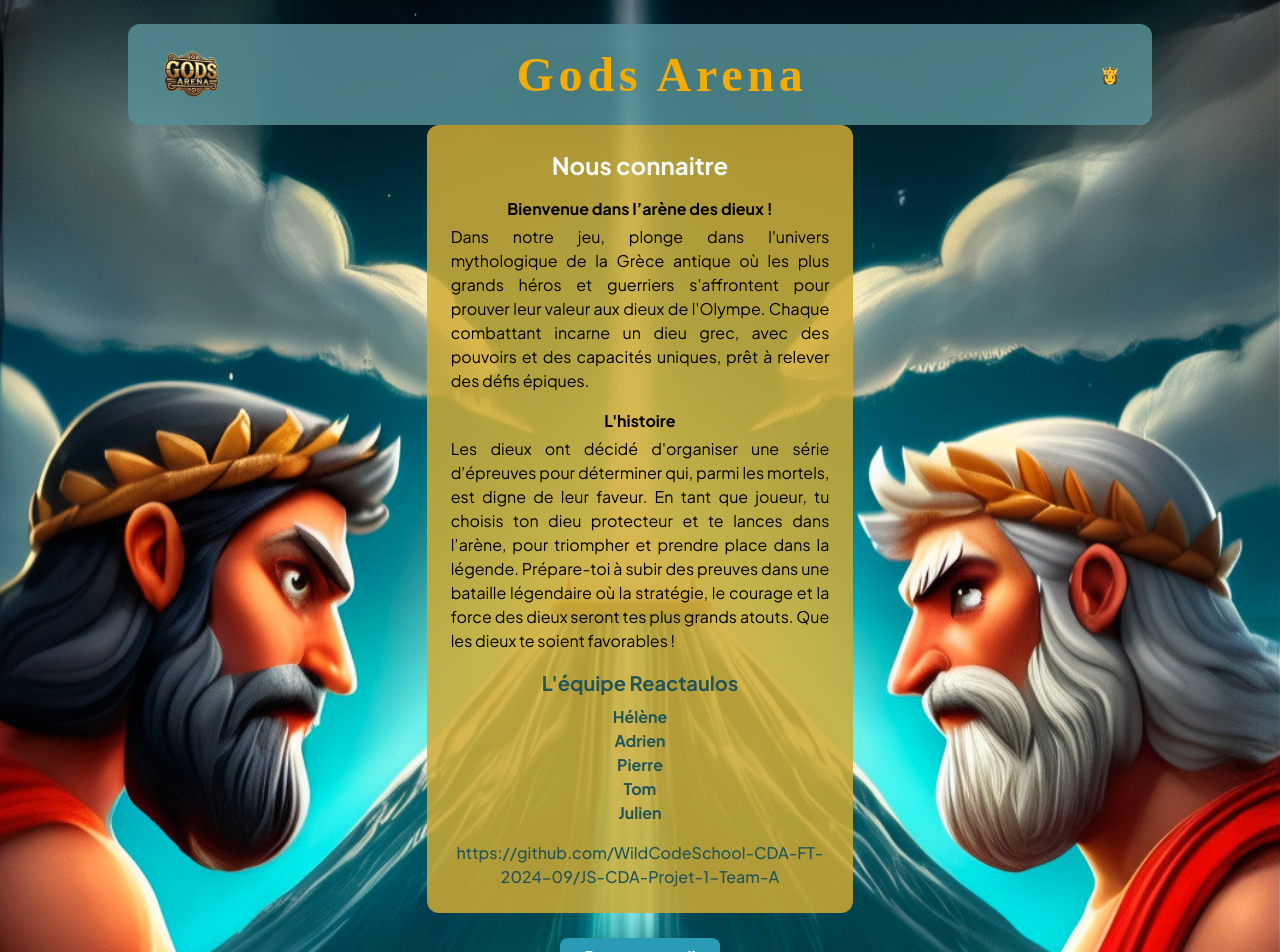
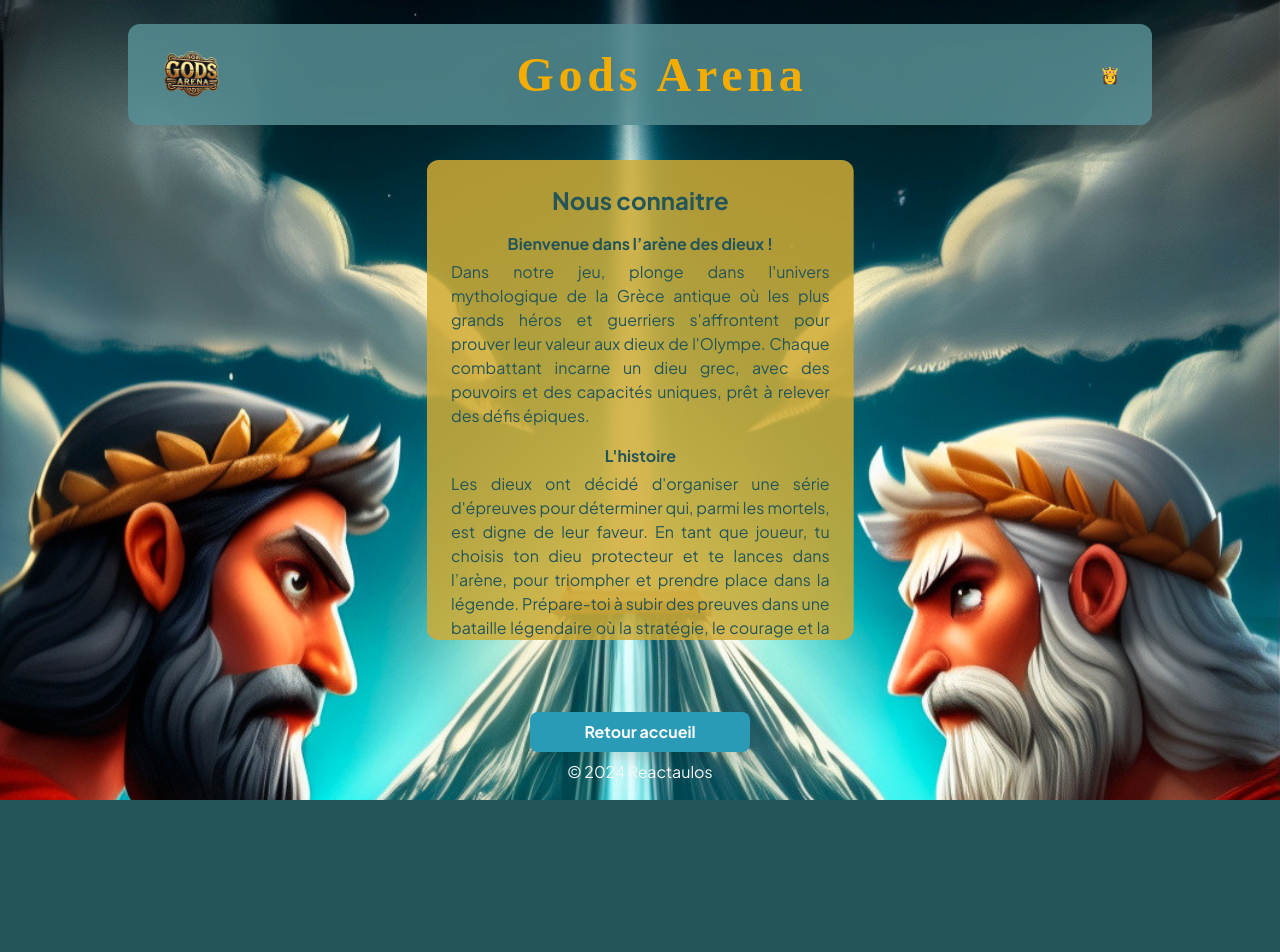
Before and after one commit to WildCodeSchool-CDA-FT-2024-09/JS-CDA-Projet-1-Team-A, a React (Vite) app in the folder client/: page /About in a window 1280 px wide. Shown: the top 952 px of the page. After the commit the page ends 800 px from the top, so only its background shows below. Built offline with nearby package versions, Linux system fonts and the light colour scheme; no server answers; a web font is replaced by a local one.

Commit message:
aboutus/visual : add scroll text blue fixed button

```diff
--- a/client/src/pages/AboutUsPage.tsx
+++ b/client/src/pages/AboutUsPage.tsx
@@ -3,11 +3,13 @@ import { Link } from "react-router-dom";
 function AboutUsPage() {
   return (
     <main>
-      <div className="mt-38 text-justif mx-auto mb-8 w-2/3 rounded-xl bg-yellow-p bg-opacity-85 p-6 lg:w-1/3">
-        <h1 className="mb-4 text-center text-2xl font-bold">Nous connaitre</h1>
+      <div className="mt-38 text-justif fixed left-1/2 top-1/2 mx-auto mb-8 max-h-[60vh] w-[70%] -translate-x-1/2 -translate-y-1/2 transform overflow-y-auto rounded-xl bg-yellow-p bg-opacity-85 p-6 md:w-[40%] lg:w-1/3">
+        <h1 className="mb-4 text-center text-2xl font-bold text-blue-v">
+          Nous connaitre
+        </h1>
         {/* <h2 className="font-bold mb-4 text-center">Objectifs du jeu</h2> */}
 
-        <div className="text-black">
+        <div className="text-blue-v">
           <div className="mb-4">
             <h2 className="mb-1 font-bold">
               Bienvenue dans l’arène des dieux !
@@ -43,12 +45,19 @@ function AboutUsPage() {
           <p>Julien</p>
         </div>
 
-        <p className="break-words font-medium text-blue-v">
-          {" "}
-          https://github.com/WildCodeSchool-CDA-FT-2024-09/JS-CDA-Projet-1-Team-A
-        </p>
+        <a
+          href="https://github.com/WildCodeSchool-CDA-FT-2024-09/JS-CDA-Projet-1-Team-A"
+          className="break-words font-medium text-blue-v underline"
+          target="_blank"
+          rel="noopener noreferrer"
+        >
+          Lien Github vers notre projet
+        </a>
       </div>
-      <Link to="/" className="btn-primary min-w-[220px]">
+      <Link
+        to="/"
+        className="btn-primary fixed bottom-12 left-1/2 min-w-[220px] -translate-x-1/2 transform"
+      >
         Retour accueil
       </Link>
     </main>
--- a/client/src/pages/RulesPage.tsx
+++ b/client/src/pages/RulesPage.tsx
@@ -3,7 +3,7 @@ import { Link } from "react-router-dom";
 function RulesPage() {
   return (
     <main>
-      <div className="mt-30 mx-auto mb-8 w-2/3 rounded-xl bg-yellow-p bg-opacity-85 p-8 text-justify text-blue-v lg:w-1/3">
+      <div className="mt-30 fixed left-1/2 top-1/2 mx-auto mb-8 w-[70%] -translate-x-1/2 -translate-y-1/2 transform rounded-xl bg-yellow-p bg-opacity-85 p-8 text-justify text-blue-v md:w-[40%] lg:w-1/3">
         <h1 className="mb-4 text-center text-2xl font-bold">Règles du jeu</h1>
         {/* <h2 className="font-bold mb-4 text-center">Objectifs du jeu</h2> */}
         <p>
@@ -18,7 +18,10 @@ function RulesPage() {
           <br></br>
         Ils s'affrontent dans une épreuve qui change chaque jour pour prouver leur puissance et leur stratégie</p> */}
       </div>
-      <Link to="/" className="btn-primary min-w-[220px]">
+      <Link
+        to="/"
+        className="btn-primary fixed bottom-12 left-1/2 min-w-[220px] -translate-x-1/2 transform"
+      >
         Retour accueil
       </Link>
     </main>
```
